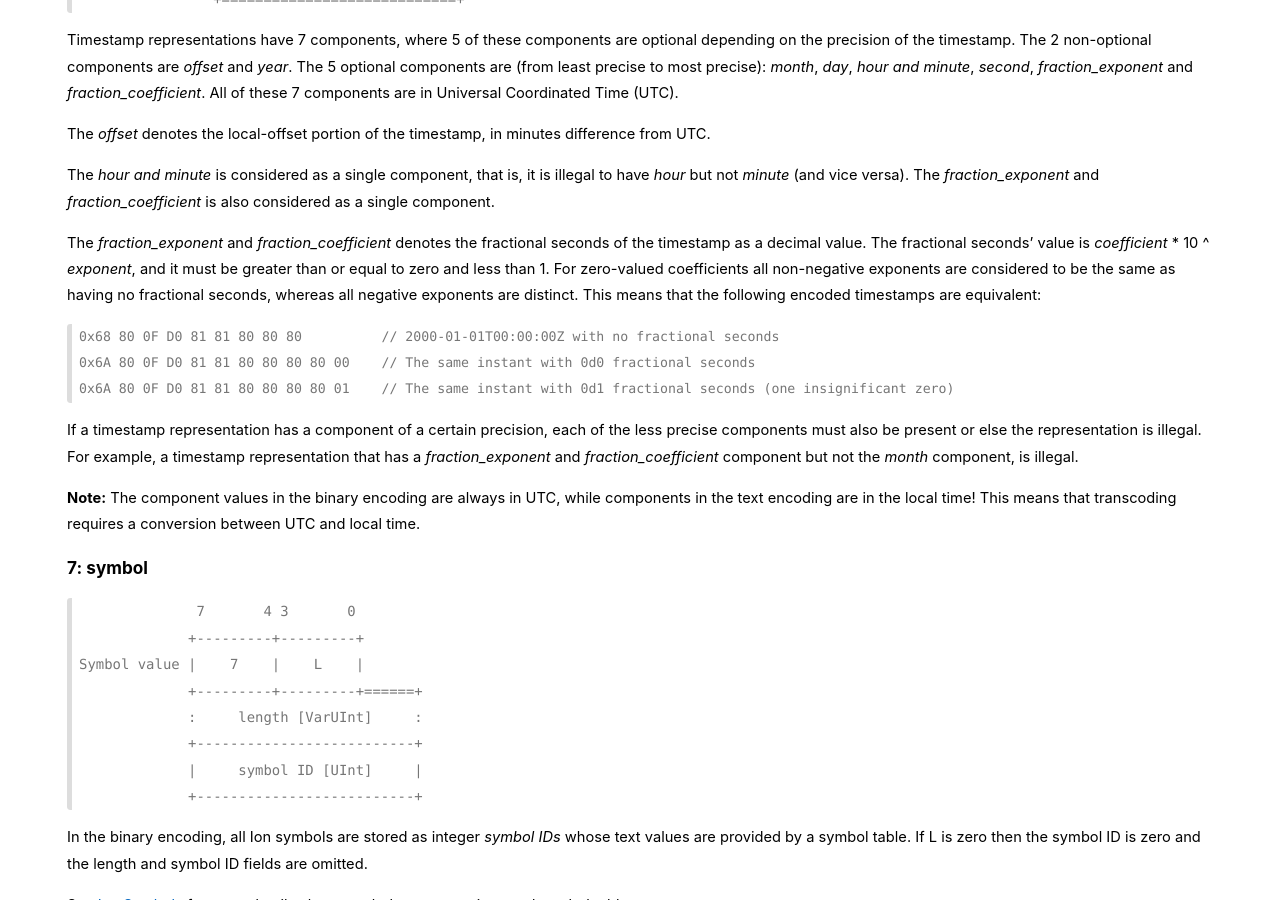
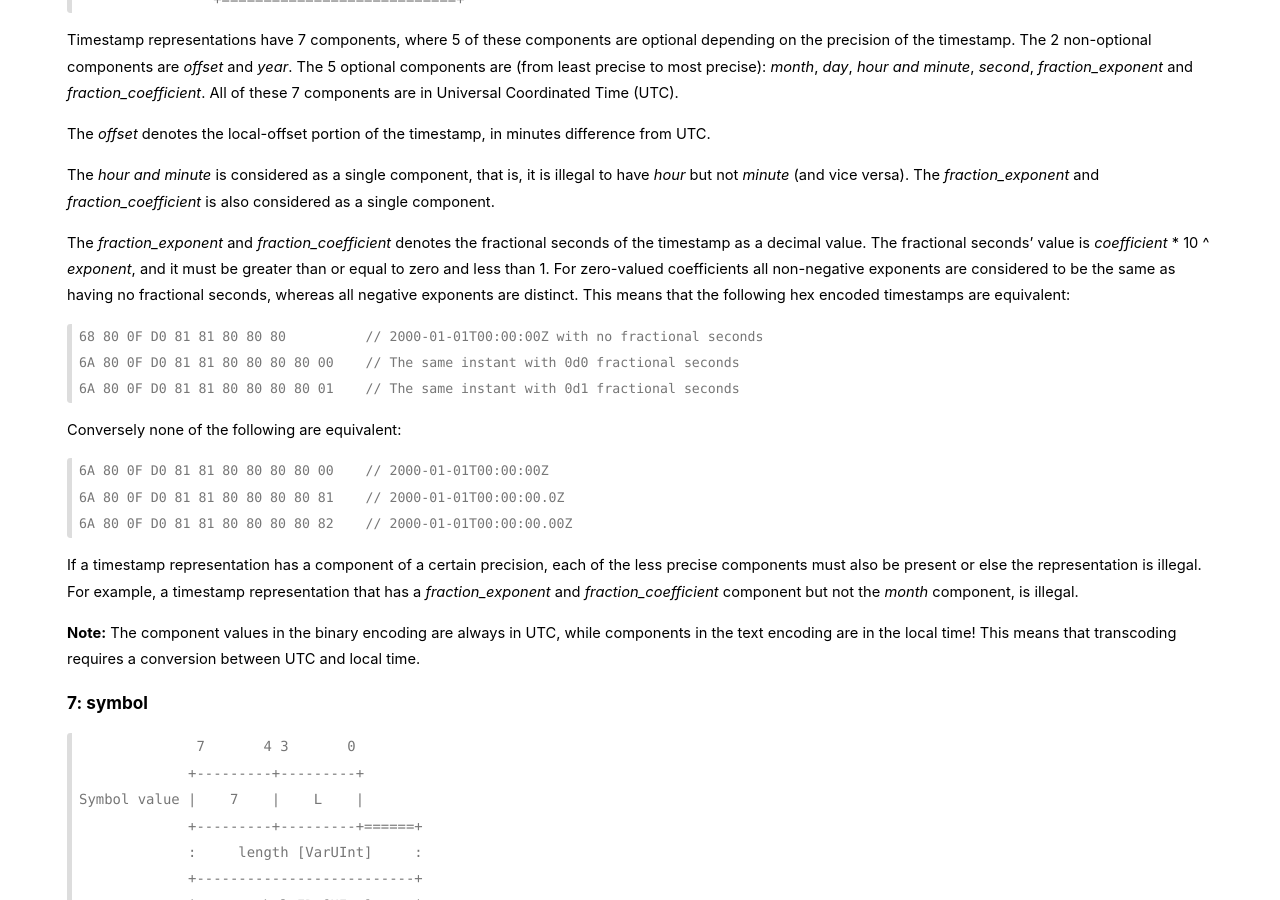
Before and after one commit to amazon-ion/ion-docs, a Jekyll site: the page built from binary.md, in a window 1280 px wide and 900 px high, scrolled down 6895 px. Built offline with Jekyll 4.4.1, drawn with Linux system fonts in a browser that asks for light colours.

Commit message:
Removing 0x prefix in favor of explicitly mentioning hex encoding, adding examples of binary timestamps with zero fractional seconds and differing significant zeroes

````diff
--- a/binary.md
+++ b/binary.md
@@ -400,13 +400,21 @@ seconds of the timestamp as a decimal value. The fractional seconds' value is
 _coefficient_ * 10 ^ _exponent_, and it must be greater than or equal to zero
 and less than 1. For zero-valued coefficients all non-negative exponents are
 considered to be the same as having no fractional seconds, whereas all negative
-exponents are distinct. This means that the following encoded timestamps are
+exponents are distinct. This means that the following hex encoded timestamps are
 equivalent:
 
 ```
-0x68 80 0F D0 81 81 80 80 80          // 2000-01-01T00:00:00Z with no fractional seconds
-0x6A 80 0F D0 81 81 80 80 80 80 00    // The same instant with 0d0 fractional seconds
-0x6A 80 0F D0 81 81 80 80 80 80 01    // The same instant with 0d1 fractional seconds (one insignificant zero)
+68 80 0F D0 81 81 80 80 80          // 2000-01-01T00:00:00Z with no fractional seconds
+6A 80 0F D0 81 81 80 80 80 80 00    // The same instant with 0d0 fractional seconds
+6A 80 0F D0 81 81 80 80 80 80 01    // The same instant with 0d1 fractional seconds
+```
+
+Conversely none of the following are equivalent:
+
+```
+6A 80 0F D0 81 81 80 80 80 80 00    // 2000-01-01T00:00:00Z
+6A 80 0F D0 81 81 80 80 80 80 81    // 2000-01-01T00:00:00.0Z
+6A 80 0F D0 81 81 80 80 80 80 82    // 2000-01-01T00:00:00.00Z
 ```
 
 If a timestamp representation has a component of a certain precision, each of
````
